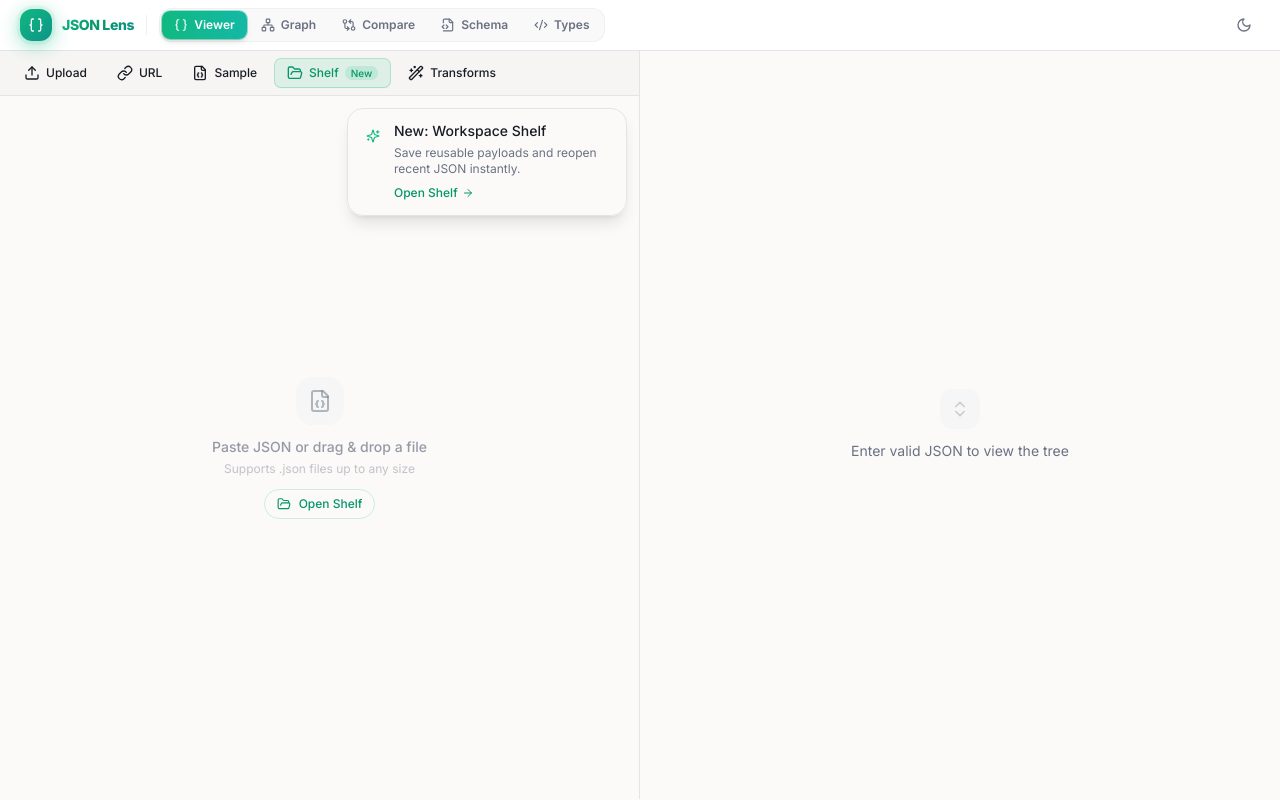
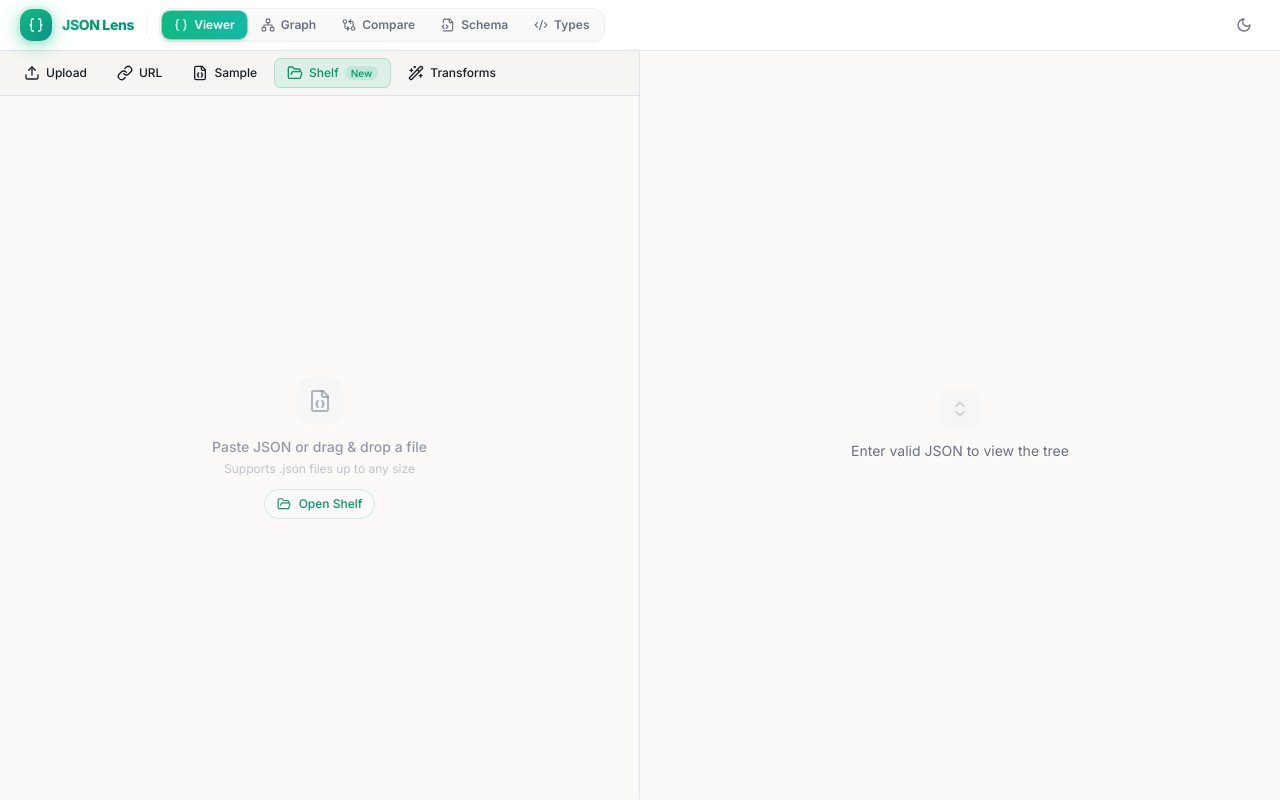
Before and after one commit to VAIBHAV-25/JSON-Lens, a React (Vite) app: page / in a window 1280 px wide. Built offline with nearby package versions, Linux system fonts and the light colour scheme; the HTML template or start-up script is replaced by a standard one.

Commit message:
Update JsonInput component to disable pointer events when no input is present, enhancing user experience by preventing interaction during idle state.

```diff
--- a/src/components/json/JsonInput.tsx
+++ b/src/components/json/JsonInput.tsx
@@ -15,7 +15,6 @@ import {
   Trash2,
   Wand2,
   Sparkles,
-  ArrowRight,
 } from 'lucide-react';
 import { Button } from '@/components/ui/button';
 import { Input } from '@/components/ui/input';
@@ -486,31 +485,8 @@ export default function JsonInput() {
 
       {/* Editor */}
       <div className="flex-1 relative min-h-0" onDragOver={(e) => e.preventDefault()} onDrop={handleDrop}>
-        {showShelfHint && (
-          <div className="absolute top-3 right-3 z-10 max-w-[280px] rounded-2xl border bg-background/95 px-3 py-3 shadow-lg backdrop-blur">
-            <div className="flex items-start gap-2">
-              <div className="mt-0.5 rounded-lg bg-emerald-500/12 p-1.5 text-emerald-500">
-                <Sparkles className="w-3.5 h-3.5" />
-              </div>
-              <div className="min-w-0">
-                <div className="text-sm font-medium">New: Workspace Shelf</div>
-                <p className="mt-1 text-xs text-muted-foreground">
-                  Save reusable payloads and reopen recent JSON instantly.
-                </p>
-                <button
-                  type="button"
-                  onClick={() => handleShelfOpenChange(true)}
-                  className="mt-2 inline-flex items-center gap-1 text-xs font-medium text-emerald-600 dark:text-emerald-400"
-                >
-                  Open Shelf
-                  <ArrowRight className="w-3 h-3" />
-                </button>
-              </div>
-            </div>
-          </div>
-        )}
         {!hasInput && (
-          <div className="absolute inset-0 flex flex-col items-center justify-center gap-3 px-8 text-center">
+          <div className="absolute inset-0 pointer-events-none flex flex-col items-center justify-center gap-3 px-8 text-center">
             <div className="w-12 h-12 rounded-2xl bg-muted/60 flex items-center justify-center">
               <FileJson className="w-6 h-6 text-muted-foreground/50" />
             </div>
```
